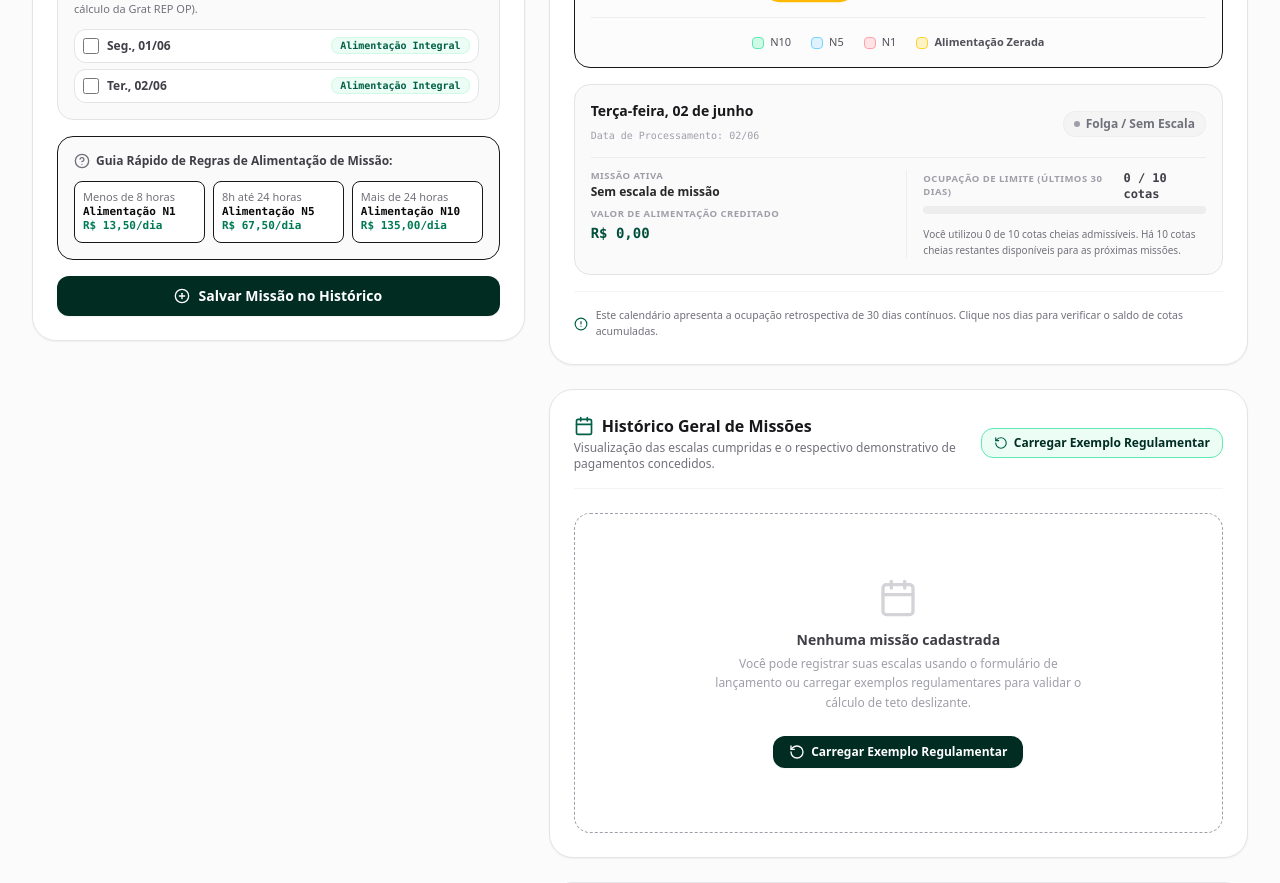
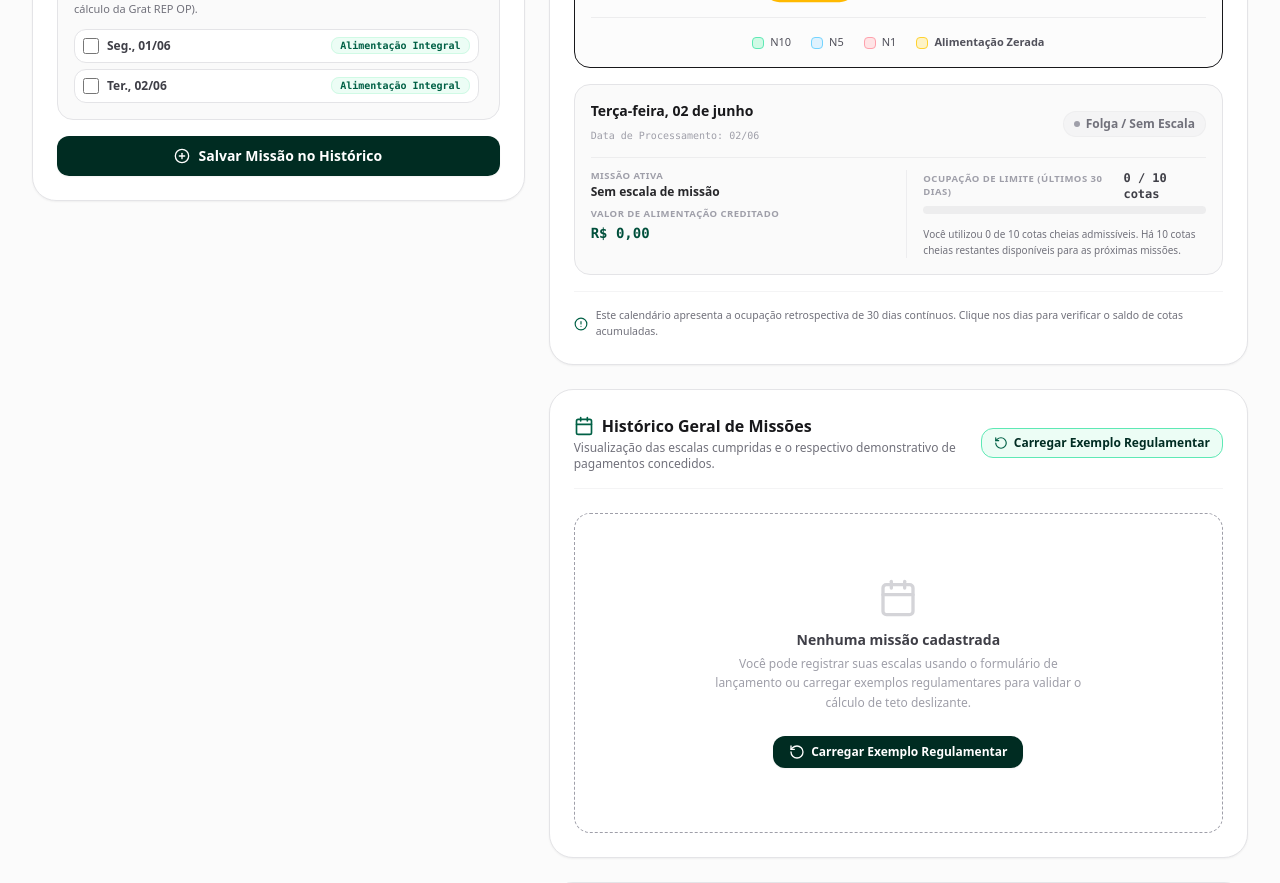
Before and after one commit to bfnrmmnt-bot/C-lculo-Manobra, a React (Vite) app: page / in a window 1280 px wide. Shown: the part 1100-1983 px from the top of the page. Built offline with nearby package versions, Linux system fonts and the light colour scheme.

Commit message:
refactor: remove redundant quick helper reference

```diff
--- a/src/components/MissionForm.tsx
+++ b/src/components/MissionForm.tsx
@@ -460,30 +460,7 @@ export default function MissionForm({
               </div>
             )}
 
-            {/* Quick Helper Reference */}
-            <div className="p-4 bg-zinc-50 border border-zinc-150 rounded-2xl text-xs space-y-2">
-              <div className="font-semibold text-zinc-700 flex items-center gap-1.5">
-                <HelpCircle className="w-4 h-4 text-zinc-500" />
-                Guia Rápido de Regras de Alimentação de Missão:
-              </div>
-              <div className="grid grid-cols-1 sm:grid-cols-3 gap-2 pt-1 font-mono text-[11px]">
-                <div className="flex flex-col p-2 bg-white rounded-lg border border-zinc-150">
-                  <span className="text-zinc-500 font-sans">Menos de 8 horas</span>
-                  <span className="font-bold text-zinc-950">Alimentação N1</span>
-                  <span className="text-emerald-700 font-bold">{formatBRL(RATES.N1)}/dia</span>
-                </div>
-                <div className="flex flex-col p-2 bg-white rounded-lg border border-zinc-150">
-                  <span className="text-zinc-500 font-sans">8h até 24 horas</span>
-                  <span className="font-bold text-zinc-950">Alimentação N5</span>
-                  <span className="text-emerald-700 font-bold">{formatBRL(RATES.N5)}/dia</span>
-                </div>
-                <div className="flex flex-col p-2 bg-white rounded-lg border border-zinc-150">
-                  <span className="text-zinc-500 font-sans">Mais de 24 horas</span>
-                  <span className="font-bold text-zinc-950">Alimentação N10</span>
-                  <span className="text-emerald-700 font-bold">{formatBRL(RATES.N10)}/dia</span>
-                </div>
-              </div>
-            </div>
+
 
             {editingMission ? (
               <div className="flex flex-col sm:flex-row gap-2">
```
